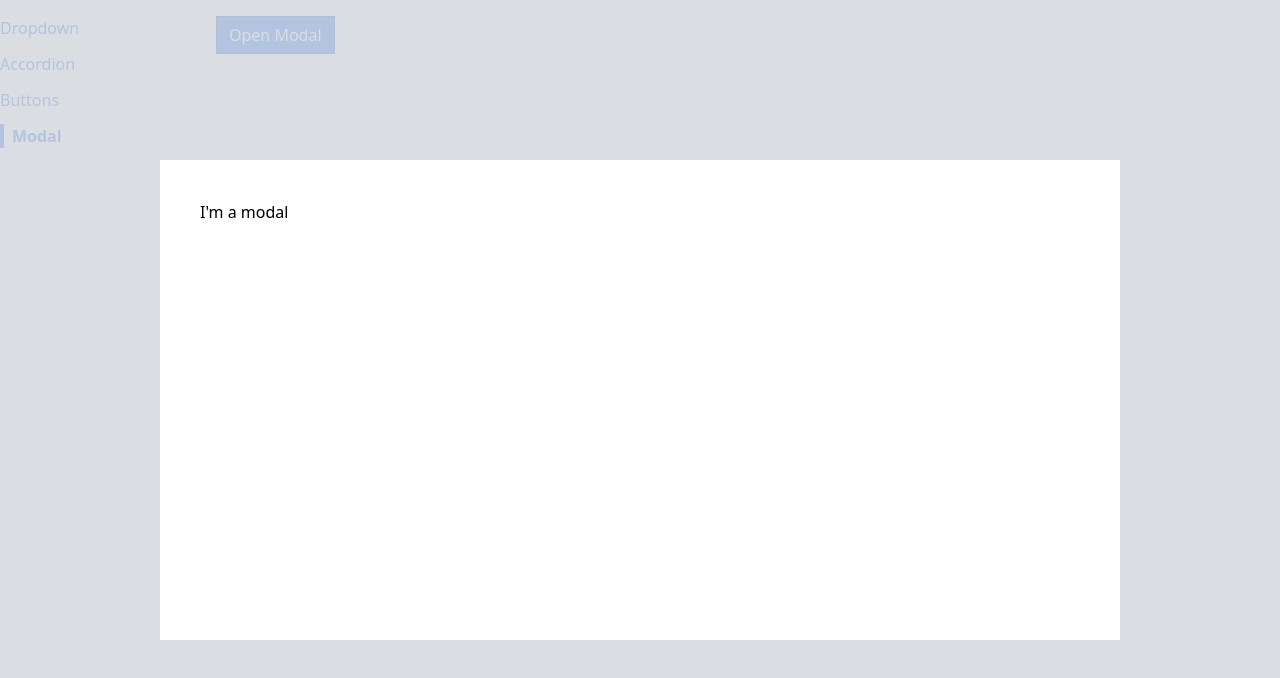
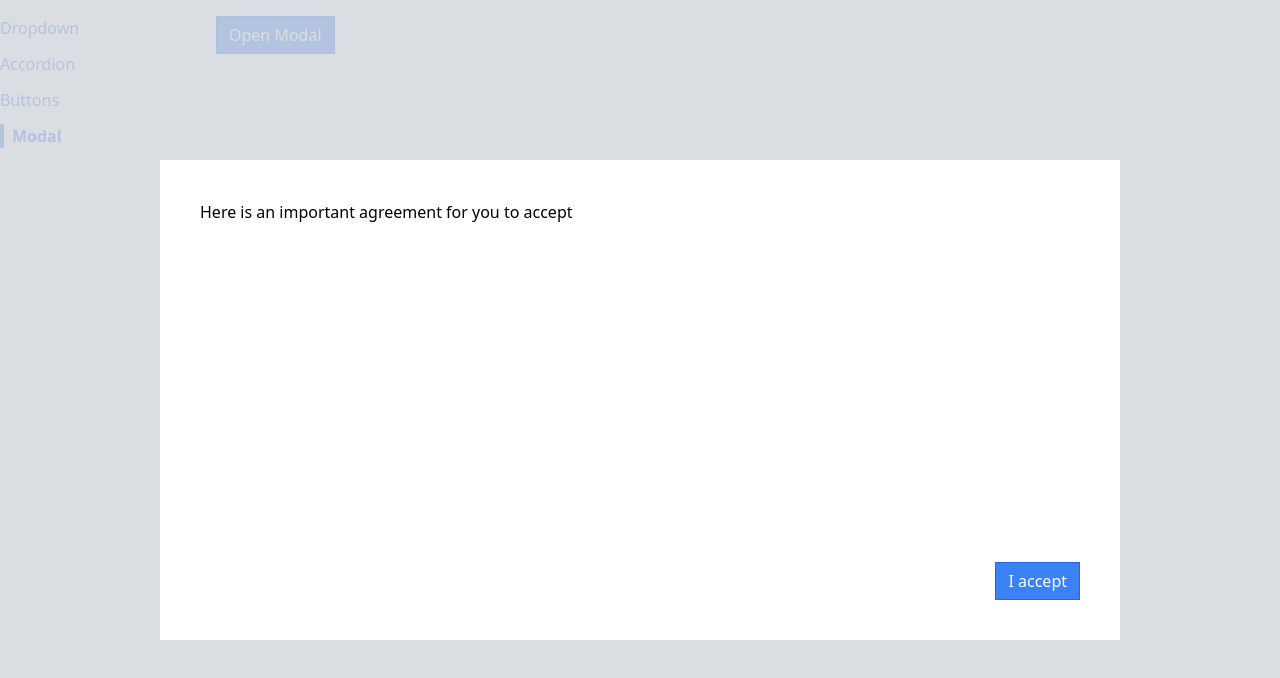
Before and after one commit to khazziro/routing, a React (Vite) app: page /modal in a window 1280 px wide. Both pictures are taken after a click on the button "Open Modal". Shown: the top 678 px of the page. Built offline with nearby package versions, Linux system fonts and the light colour scheme.

Commit message:
Added styling for the Modal, dynamic values, and fixed some bugs

```diff
--- a/src/components/Modal.jsx
+++ b/src/components/Modal.jsx
@@ -1,10 +1,27 @@
 import { createPortal } from "react-dom";
+import { useEffect } from "react";
 
-const Modal = () => {
+const Modal = ({ onClose, children, actionBar }) => {
+  useEffect(() => {
+    document.body.classList.add("overflow-hidden");
+
+    return () => {
+      document.body.classList.remove("overflow-hidden");
+    };
+  }, []);
+
   return createPortal(
     <div>
-      <div className="absolute inset-0 bg-gray-300 opacity-80"></div>
-      <div className="absolute inset-40 p-10 bg-white">I'm a modal</div>
+      <div
+        onClick={onClose}
+        className="fixed inset-0 bg-gray-300 opacity-80"
+      ></div>
+      <div className="fixed inset-40 p-10 bg-white">
+        <div className="flex flex-col justify-between h-full">
+          {children}
+          <div className="flex justify-end">{actionBar}</div>
+        </div>
+      </div>
     </div>,
     document.querySelector(".modal-container")
   );
--- a/src/pages/ModalPage.jsx
+++ b/src/pages/ModalPage.jsx
@@ -9,12 +9,30 @@
     setShowModal(true);
   };
 
+  const handleClose = () => {
+    setShowModal(false);
+  };
+
+  const actionBar = (
+    <div>
+      <Button onClick={handleClose} primary>
+        I accept
+      </Button>
+    </div>
+  );
+
+  const modal = (
+    <Modal onClose={handleClose} actionBar={actionBar}>
+      <p>Here is an important agreement for you to accept</p>
+    </Modal>
+  );
+
   return (
     <div>
       <Button onClick={handleClick} primary>
         Open Modal
       </Button>
-      {showModal && <Modal />}
+      {showModal && modal}
     </div>
   );
 };
```
